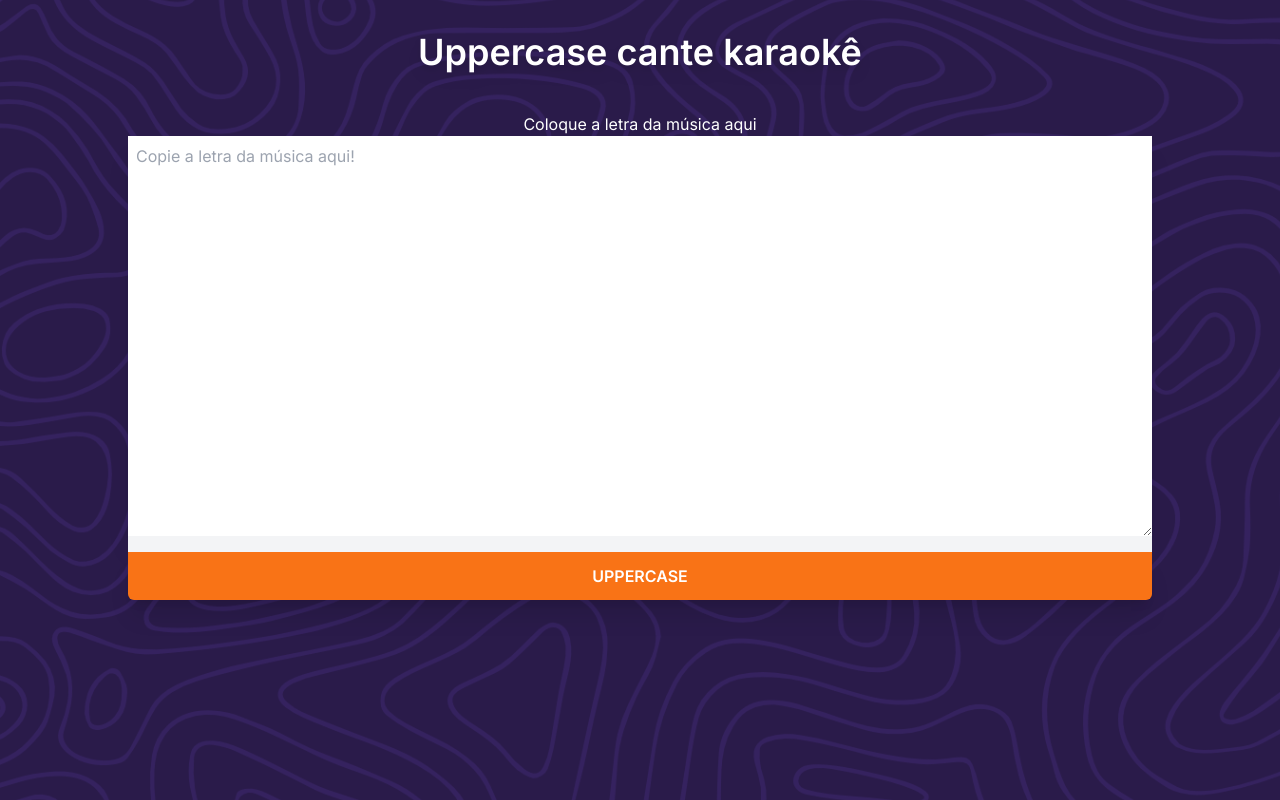
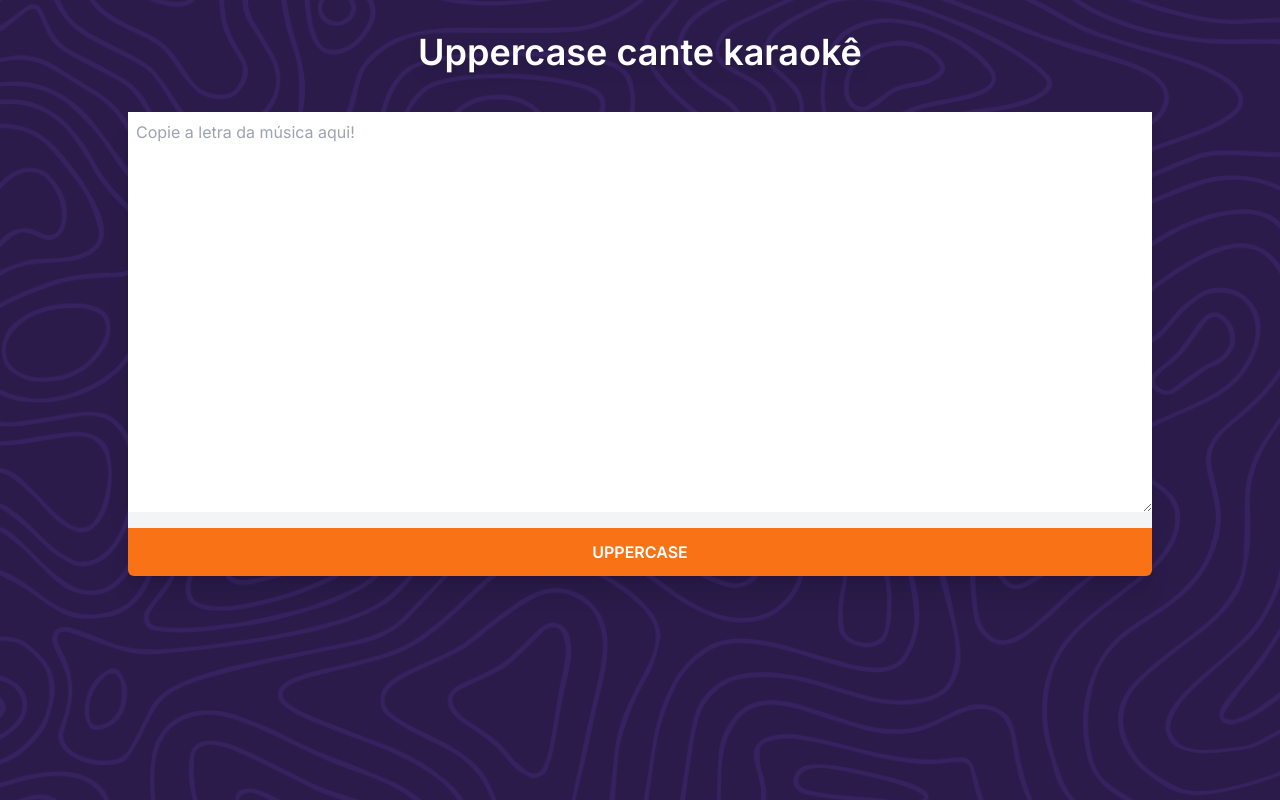
Before and after one commit to AlaPedro/uppercase, a Next.js app: page / in a window 1280 px wide. Built offline with nearby package versions, Linux system fonts and the light colour scheme.

Commit message:
remote span duplicated

```diff
--- a/src/app/page.tsx
+++ b/src/app/page.tsx
@@ -21,9 +21,6 @@
                 Uppercase cante karaokê
             </h1>
             <div className="w-full flex flex-col items-center">
-                <span className="text-white">
-                    Coloque a letra da música aqui
-                </span>
                 <textarea
                     placeholder="Copie a letra da música aqui!"
                     value={text}
```
